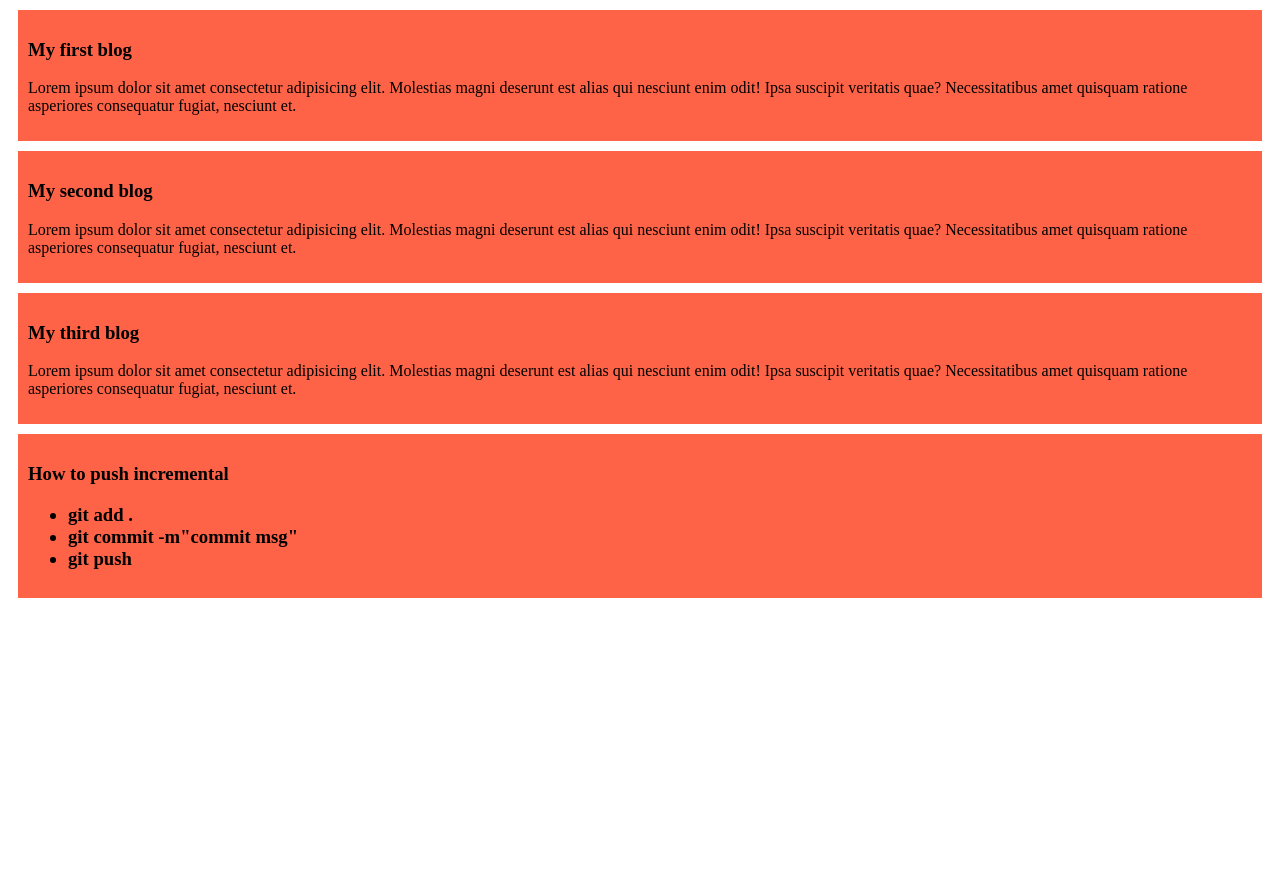
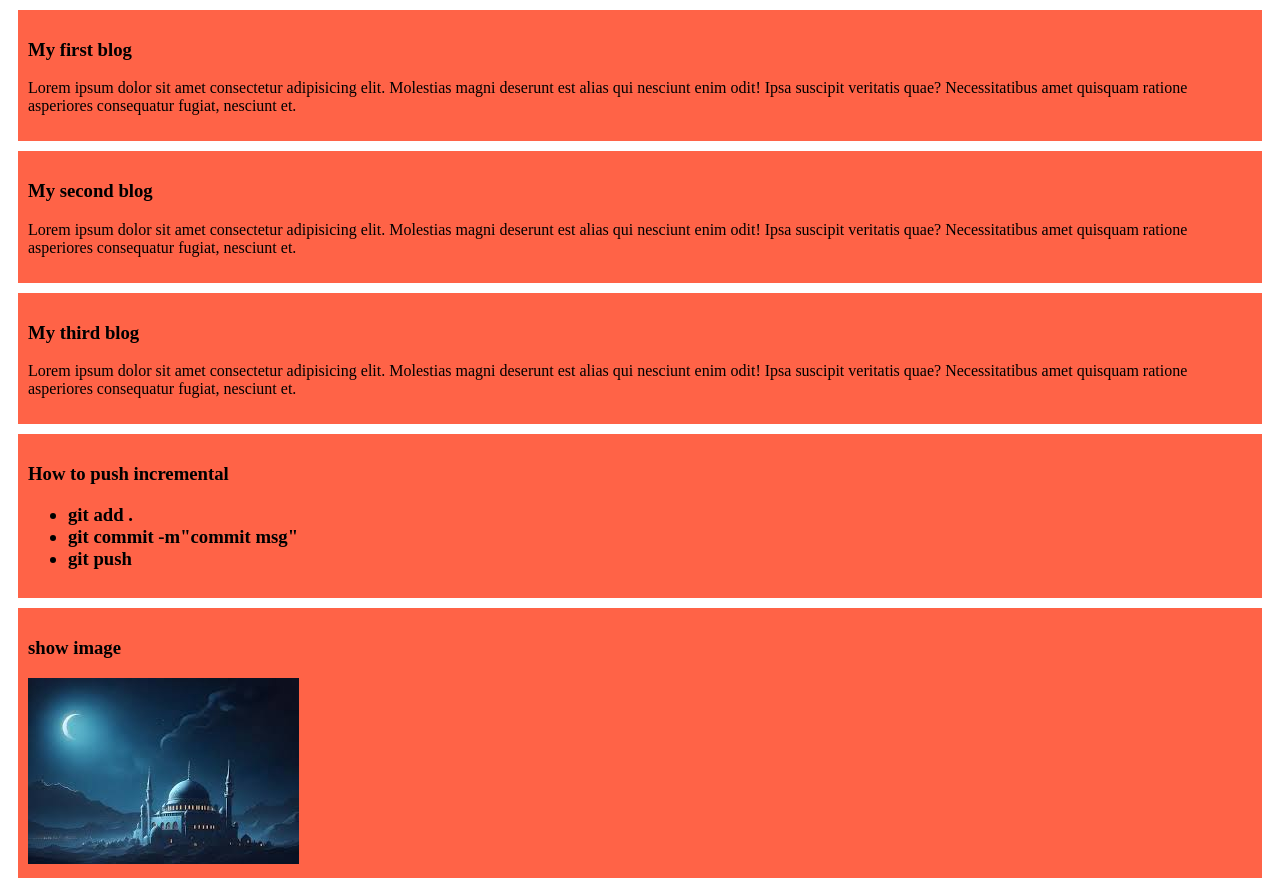
Before and after one commit to MdMubashirulAhsan/my-simple-website, a plain HTML site: page index.html in a window 1280 px wide. Before the commit the page ends 800 px from the top, so only its background shows below. Drawn offline with Linux system fonts and the light colour scheme.

Commit message:
added new image

```diff
--- a/index.html
+++ b/index.html
@@ -27,5 +27,9 @@
                 <li>git push</li>
         </ul>
     </div>
+    <div>
+        <h3>show image</h3>
+        <img src="/images/download (1).jpg" alt="">
+    </div>
 </body>
 </html>
```
Also changed, not shown: images/download (1).jpg (added).
